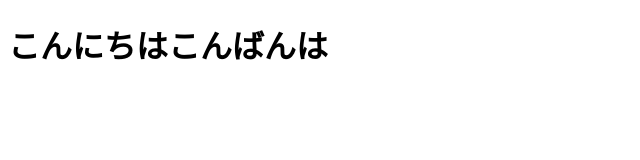
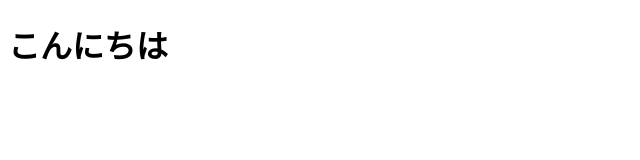
Before and after one commit to tomo-izu/sample_2020, a plain HTML site: page index.html in a window 1280 px wide. Shown: the whole page, without its empty margins (0-640 px from the left). Drawn offline with Linux system fonts and the light colour scheme.

Commit message:
りんご

```diff
--- a/index.html
+++ b/index.html
@@ -7,6 +7,6 @@
     <title>Document</title>
 </head>
 <body>
-    <h1>こんにちはこんばんは</h1>
+    <h1>こんにちは</h1>
 </body>
 </html>
```
